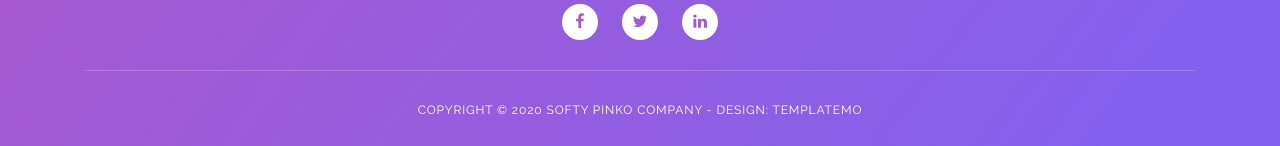
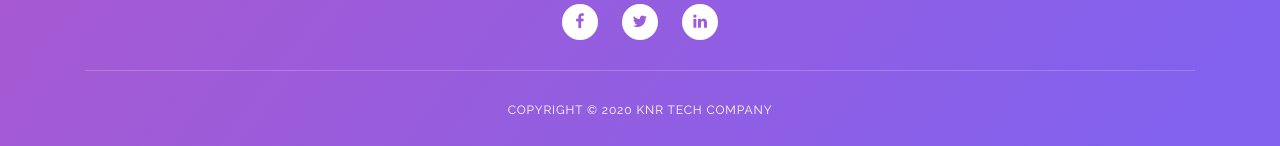
Before and after one commit to NarraRineesh/tiktok-backend, a website: page index.html in a window 1280 px wide. Shown: the part 2095-2241 px from the top of the page. Drawn offline with nearby package versions, Linux system fonts and the light colour scheme.

Commit message:
port change

```diff
--- a/index.html
+++ b/index.html
@@ -270,9 +270,7 @@
         </div>
         <div class="row">
           <div class="col-lg-12">
-            <p class="copyright">
-              Copyright &copy; 2020 Softy Pinko Company - Design: TemplateMo
-            </p>
+            <p class="copyright">Copyright &copy; 2020 knr tech Company</p>
           </div>
         </div>
       </div>
```
